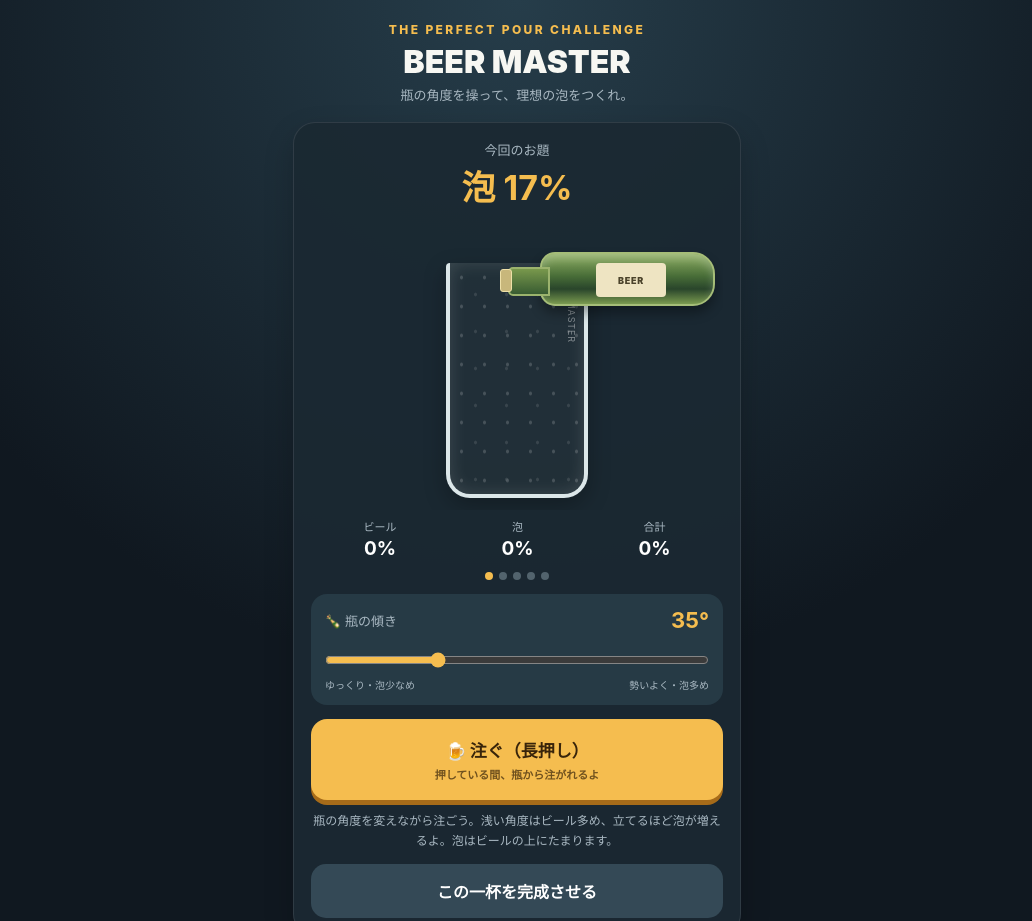
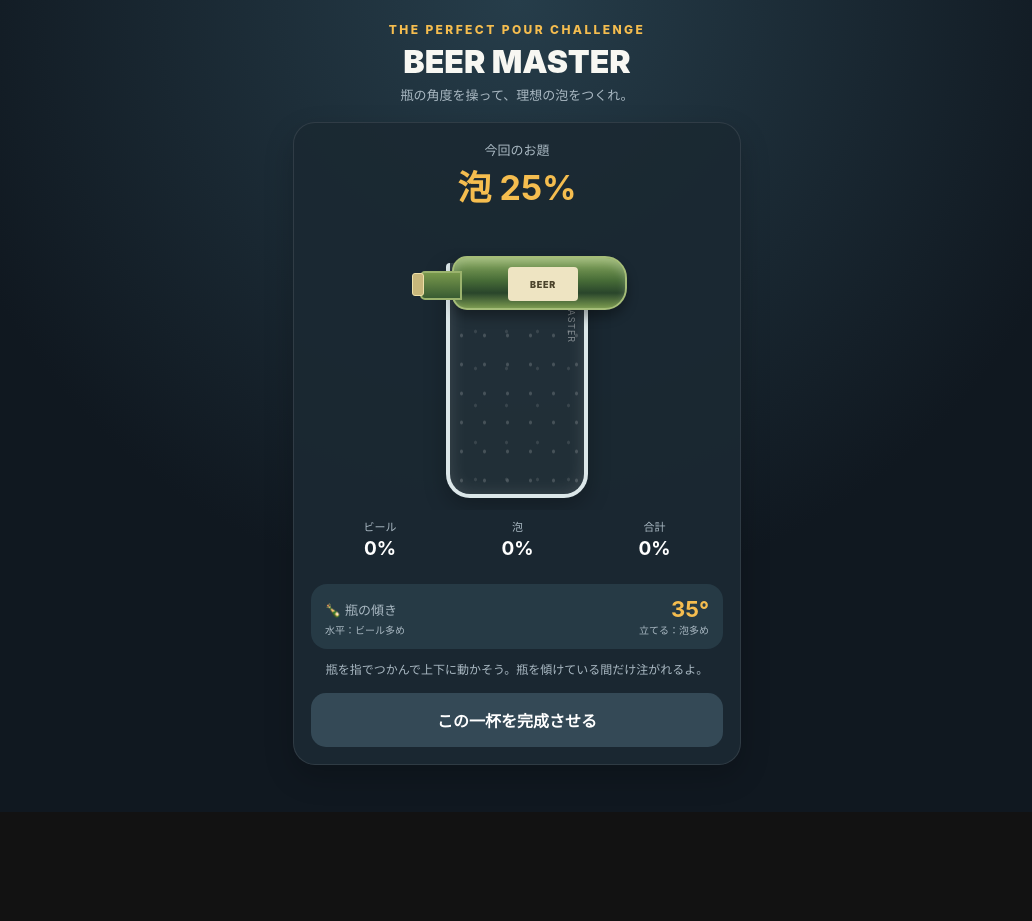
Before and after one commit to Kiyokiyo-source/beer-master, a plain HTML site: page index.html in a window 1280 px wide. Shown: the top 921 px of the page, without its empty margins (123-1155 px from the left). After the commit the page ends 812 px from the top, so only its background shows below. Drawn offline with Linux system fonts and the light colour scheme.

Commit message:
Make bottle directly draggable and balance foam ratio

```diff
--- a/index.html
+++ b/index.html
@@ -15,7 +15,7 @@ main{width:min(100%,480px);margin:auto;padding:22px 16px 34px;text-align:center}
 .foam{position:absolute;left:0;width:100%;height:0;background:linear-gradient(#fffdf2,#f4e6c4);transition:height .08s linear;z-index:2}
 .bubbles{position:absolute;inset:0;background-image:radial-gradient(#fff9 1px,transparent 2px),radial-gradient(#fff6 1px,transparent 2px);background-size:23px 29px,31px 37px;background-position:0 0,10px 13px;opacity:.28;pointer-events:none;z-index:3}
 .glass-mark{position:absolute;right:7px;top:8px;color:#ffffff70;font-size:9px;writing-mode:vertical-rl;letter-spacing:.1em;z-index:4}
-.bottle-wrap{position:absolute;right:8px;top:14px;width:220px;height:105px;transform-origin:24px 78px;transition:transform .12s ease;z-index:5}
+.bottle-wrap{position:absolute;left:calc(50% - 110px);top:18px;width:220px;height:105px;transform-origin:24px 78px;z-index:5;touch-action:none;cursor:grab;user-select:none;-webkit-user-select:none}.bottle-wrap.dragging{cursor:grabbing;filter:drop-shadow(0 0 8px #f5bd4f88)}
 .bottle{position:absolute;right:0;top:28px;width:175px;height:54px;border-radius:15px 22px 22px 15px;background:linear-gradient(180deg,#8eae62,#476c37 45%,#29452b 70%,#79994e);border:2px solid #a5bd78;box-shadow:inset 0 5px 8px #ffffff35,0 7px 12px #0005}
 .bottle:before{content:"";position:absolute;left:-34px;top:13px;width:38px;height:25px;border-radius:5px 0 0 5px;background:linear-gradient(#78984c,#395c32);border:2px solid #9bb36d}
 .bottle:after{content:"";position:absolute;left:-42px;top:15px;width:10px;height:21px;border-radius:3px;background:#c8b77b;border:1px solid #eee0a8}
@@ -23,8 +23,7 @@ main{width:min(100%,480px);margin:auto;padding:22px 16px 34px;text-align:center}
 .stream{position:absolute;left:0;top:78px;width:4px;height:0;background:linear-gradient(90deg,#f6d17b,#fff0b5);border-radius:8px;transform:rotate(-18deg);transform-origin:top;opacity:.9;z-index:4}
 .stats{display:flex;justify-content:space-around;color:var(--muted);font-size:11px;margin-top:8px}.stats b{display:block;color:white;font-size:19px;margin-top:3px}
 .rounddots{display:flex;gap:6px;justify-content:center;margin:12px}.dot{width:8px;height:8px;border-radius:50%;background:#52636d}.dot.done{background:var(--gold)}
-.anglebox{background:#263a45;border-radius:16px;padding:13px 14px;margin-top:14px;text-align:left}.angle-head{display:flex;justify-content:space-between;align-items:center;font-size:13px;color:var(--muted)}.angle-head strong{font-size:22px;color:var(--gold)}input[type=range]{width:100%;accent-color:var(--gold);margin:15px 0 5px;height:24px}.scale{display:flex;justify-content:space-between;font-size:10px;color:var(--muted)}
-.pour{width:100%;margin-top:14px;padding:18px;border:0;border-radius:16px;background:var(--gold);color:#38240a;font:inherit;font-size:17px;font-weight:900;box-shadow:0 5px 0 #a66b19;touch-action:none;user-select:none;-webkit-user-select:none}.pour:active{transform:translateY(3px);box-shadow:0 2px 0 #a66b19}.pour small{display:block;font-size:11px;font-weight:600;opacity:.7;margin-top:4px}
+.anglebox{background:#263a45;border-radius:16px;padding:12px 14px;margin-top:12px;text-align:center}.angle-head{display:flex;justify-content:space-between;align-items:center;font-size:13px;color:var(--muted)}.angle-head strong{font-size:22px;color:var(--gold)}.scale{display:flex;justify-content:space-between;font-size:10px;color:var(--muted)}
 .action{background:#344956;color:white;width:100%;border:0;border-radius:15px;padding:15px;font:inherit;font-weight:800;margin-top:13px}
 .hint{font-size:12px;color:var(--muted);line-height:1.65;margin:11px 0 0}.hidden{display:none!important}.result-score{font-size:52px;color:var(--gold);font-weight:900}.result-title{font-size:23px;font-weight:900;margin:4px}.achievement{background:#263a45;border-radius:14px;padding:12px;margin:8px 0;text-align:left;font-size:13px}.achievement b{color:var(--gold)}
 </style></head>
@@ -33,30 +32,31 @@ main{width:min(100%,480px);margin:auto;padding:22px 16px 34px;text-align:center}
 <section id="game"><div class="panel">
 <div class="target">今回のお題 <strong id="target">泡 25%</strong></div>
 <div class="stage">
-<div class="bottle-wrap" id="bottleWrap"><div class="bottle"><div class="bottle-label">BEER</div></div></div>
+<div class="bottle-wrap" id="bottleWrap" role="button" aria-label="瓶をつかんで上下に動かして傾ける"><div class="bottle"><div class="bottle-label">BEER</div></div></div>
 <div class="stream" id="stream"></div>
 <div class="glass"><div class="beer" id="beer"></div><div class="foam" id="foam"></div><div class="bubbles"></div><div class="glass-mark">BEER MASTER</div></div>
 </div>
 <div class="stats"><div>ビール<b id="beerVal">0%</b></div><div>泡<b id="foamVal">0%</b></div><div>合計<b id="totalVal">0%</b></div></div>
 <div class="rounddots" id="dots"></div>
-<div class="anglebox"><div class="angle-head"><span>🍾 瓶の傾き</span><strong><span id="angleVal">35</span>°</strong></div><input id="angle" type="range" min="15" max="85" value="35"><div class="scale"><span>ゆっくり・泡少なめ</span><span>勢いよく・泡多め</span></div></div>
-<button class="pour" id="pourBtn">🍺 注ぐ（長押し）<small>押している間、瓶から注がれるよ</small></button>
-<p class="hint">瓶の角度を変えながら注ごう。浅い角度はビール多め、立てるほど泡が増えるよ。泡はビールの上にたまります。</p>
+<div class="anglebox"><div class="angle-head"><span>🍾 瓶の傾き</span><strong><span id="angleVal">35</span>°</strong></div><div class="scale"><span>水平：ビール多め</span><span>立てる：泡多め</span></div></div>
+<p class="hint">瓶を指でつかんで上下に動かそう。瓶を傾けている間だけ注がれるよ。</p>
 <button class="action" id="judgeBtn">この一杯を完成させる</button>
 </div></section>
 <section id="result" class="panel hidden"><div class="target">ROUND RESULT</div><div class="result-score" id="score">--</div><div class="result-title" id="resultTitle"></div><p id="resultText" class="hint"></p><button class="action" id="nextBtn">次のラウンドへ</button></section>
 <section id="final" class="panel hidden"><div class="target">YOUR RANK</div><div class="result-title" id="rankTitle"></div><div class="result-score" id="finalScore"></div><p class="hint" id="finalText"></p><div id="badges"></div><button class="action" id="restartBtn">もう一度挑戦する</button></section>
 </main>
 <script>
-(()=>{const $=id=>document.getElementById(id);let beer=0,foam=0,target=25,round=1,scores=[],timer=null;
+(()=>{const $=id=>document.getElementById(id);let beer=0,foam=0,target=25,round=1,scores=[],timer=null,angle=35,dragStartY=0,dragStartAngle=35;
 function setTarget(){target=Math.floor(Math.random()*31)+10;$('target').textContent='泡 '+target+'%';}
 function render(){$('beer').style.height=beer+'%';$('foam').style.bottom=beer+'%';$('foam').style.height=foam+'%';$('beerVal').textContent=Math.round(beer)+'%';$('foamVal').textContent=Math.round(foam)+'%';$('totalVal').textContent=Math.round(beer+foam)+'%';$('dots').innerHTML=Array.from({length:5},(_,i)=>'<span class="dot '+(i<round?'done':'')+'"></span>').join('');}
-function angleChange(){let a=Number($('angle').value);$('angleVal').textContent=a;$('bottleWrap').style.transform='rotate('+(-a+35)+'deg)';}
-function pourStep(){if(beer+foam>=100){stop();return}let a=Number($('angle').value);let foamShare=0.06+((a-15)/70)*0.48;let amount=0.42+(a/85)*0.72;let add= Math.min(amount,100-beer-foam);let f=add*foamShare;foam=Math.min(100-beer-foam,foam+f);beer=Math.min(100-foam,beer+(add-f));render();$('stream').style.height='42px';}
-function stop() {if(timer)clearInterval(timer);timer=null;$('stream').style.height='0';}
-$('angle').addEventListener('input',angleChange);angleChange();
-$('pourBtn').addEventListener('pointerdown',e=>{e.preventDefault();if(timer)return;pourStep();timer=setInterval(pourStep,55)});
-['pointerup','pointercancel','pointerleave'].forEach(ev=>$('pourBtn').addEventListener(ev,stop));document.addEventListener('pointerup',stop);document.addEventListener('visibilitychange',()=>{if(document.hidden)stop()});
+function angleChange(){$('angleVal').textContent=Math.round(angle);$('bottleWrap').style.transform='rotate('+(-angle+15)+'deg)';}
+function pourStep(){let total=beer+foam;if(total>=100){stop();return}let share=0.08+((angle-15)/70)*0.62;let flow=0.68;let add=Math.min(flow,100-total);let nextFoam=foam+add*share;let nextBeer=beer+add*(1-share);let scale=(beer+foam+add)>100? (100-total)/add:1;foam+=add*share*scale;beer+=add*(1-share)*scale;let exact=beer+foam;if(exact>100){beer*=100/exact;foam*=100/exact}render();$('stream').style.height='42px';}
+function stop(){if(timer)clearInterval(timer);timer=null;$('stream').style.height='0';$('bottleWrap').classList.remove('dragging');}
+const bottle=$('bottleWrap');
+bottle.addEventListener('pointerdown',e=>{e.preventDefault();bottle.setPointerCapture(e.pointerId);bottle.classList.add('dragging');dragStartY=e.clientY;dragStartAngle=angle;timer=setInterval(pourStep,55)});
+bottle.addEventListener('pointermove',e=>{if(!bottle.classList.contains('dragging'))return;angle=Math.max(15,Math.min(85,dragStartAngle+(dragStartY-e.clientY)*0.65));angleChange()});
+['pointerup','pointercancel','lostpointercapture'].forEach(ev=>bottle.addEventListener(ev,stop));
+document.addEventListener('visibilitychange',()=>{if(document.hidden)stop()});
 function reset(){beer=0;foam=0;$('angle').value=35;angleChange();render();setTarget();}
 function judge(){stop();let total=beer+foam,actual=total?foam/total*100:0;let fillError=Math.abs(100-total),foamError=Math.abs(target-actual);let score=Math.max(0,Math.round(100-(foamError*1.7)-(fillError*1.25)));if(total<35)score=Math.min(score,25);scores.push(score);$('game').classList.add('hidden');$('result').classList.remove('hidden');$('score').textContent=score+'点';let t=score>=95?'神泡マスター':score>=85?'職人級':score>=70?'上出来！':score>=50?'あと一歩':'修行中';$('resultTitle').textContent=t;$('resultText').textContent='目標の泡 '+target+'% ／ 実際の泡 '+Math.round(actual)+'% ／ 注いだ量 '+Math.round(total)+'%';$('nextBtn').textContent=round===5?'最終結果を見る':'次のラウンドへ';}
 $('judgeBtn').addEventListener('click',judge);
```
